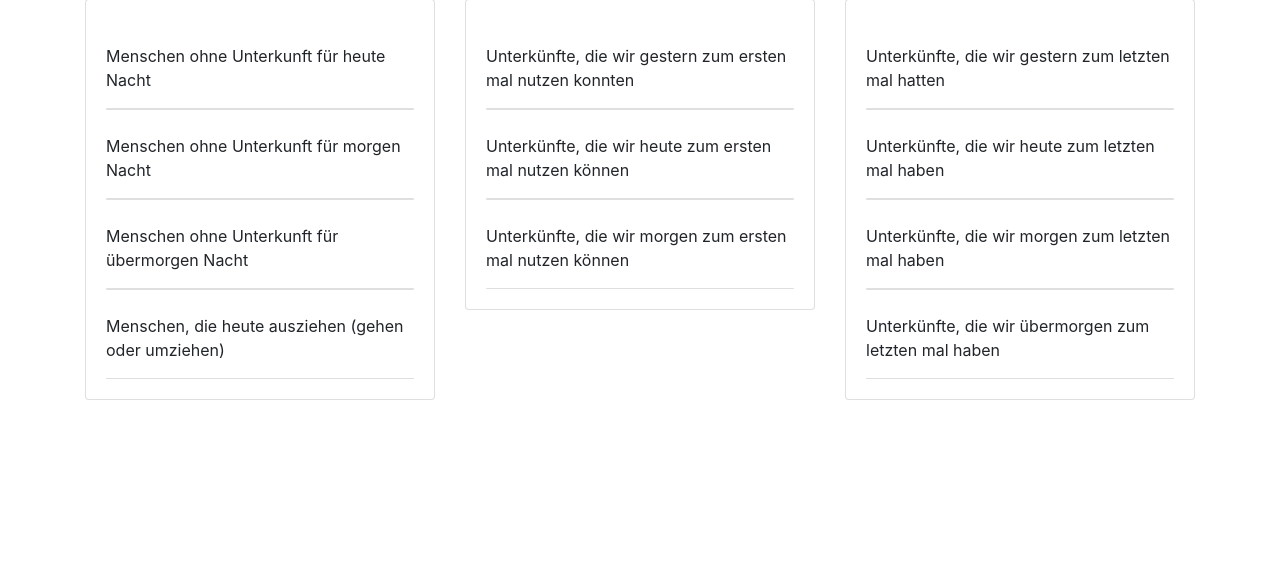
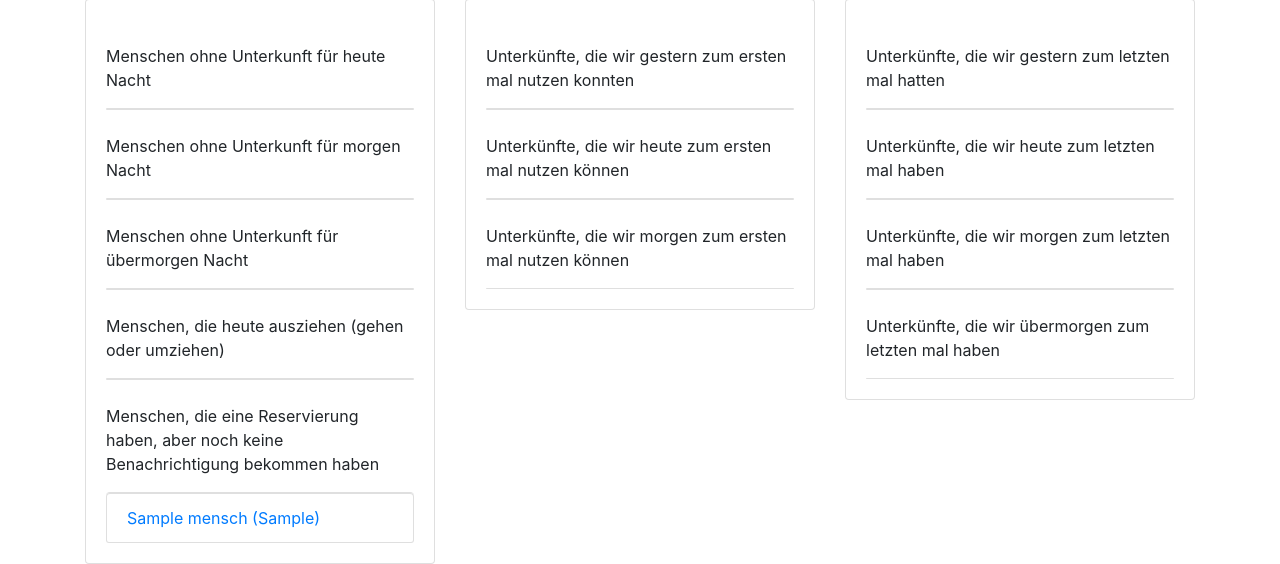
Before and after one commit to tadejensen/bettenboerse, a Flask app: page /hinweise in a window 1280 px wide. Shown: the part 381-945 px from the top of the page. Before the commit the page ends 781 px from the top, so only its background shows below. Run offline with Flask 2, Linux system fonts and the light colour scheme; tables that the repository leaves empty hold one stand-in row (values such as "Sample post"); data that the repository does not hold is empty.

Commit message:
Update warnings page

```diff
--- a/app.py
+++ b/app.py
@@ -1088,6 +1088,14 @@ def get_done_shelters_for_day(day):
     return shelters
 
 
+def get_menschen_with_reservation_without_notification():
+    for mensch in Mensch.query.all():
+        reservation = Reservation.query.filter_by(mensch=mensch).count()
+        notification = SignalLog.query.filter_by(mensch=mensch).first()
+        if reservation and not notification:
+            yield mensch
+
+
 @app.route('/hinweise')
 @auth.login_required
 def show_warnings():
@@ -1106,6 +1114,9 @@ def show_warnings():
     shelters_done_today = get_done_shelters_for_day(today)
     shelters_done_tomorrow = get_done_shelters_for_day(today + day_delta)
     shelters_done_tomorrow_tomorrow = get_done_shelters_for_day(today + day_delta + day_delta)
+    menschen_with_reservation_without_notification = get_menschen_with_reservation_without_notification()
+
+
     return render_template("warnings.html",
                             menschen_without_shelter_for_today=menschen_without_shelter_for_today,
                             menschen_without_shelter_for_tomorrow=menschen_without_shelter_for_tomorrow,
@@ -1118,6 +1129,7 @@ def show_warnings():
                             shelters_done_tomorrow=shelters_done_tomorrow,
                             menschen_moving_out_today=menschen_moving_out_today,
                             shelters_done_tomorrow_tomorrow=shelters_done_tomorrow_tomorrow,
+                            menschen_with_reservation_without_notification=menschen_with_reservation_without_notification,
                             )
 
 
--- a/templates/warnings.html
+++ b/templates/warnings.html
@@ -50,6 +50,13 @@
 </br><p>Menschen, die heute ausziehen (gehen oder umziehen)</p>
 <ul class="list-group">
     {% for mensch in menschen_moving_out_today %}
+    <li class="list-group-item"><a href="{{ url_for('show_mensch', id=mensch.id, _anchor='reservierungen') }}">{{ mensch.name }} ({{ mensch.bezugsgruppe }})</a></li>
+    {% endfor %}
+</ul>
+
+</br><p>Menschen, die eine Reservierung haben, aber noch keine Benachrichtigung bekommen haben</p>
+<ul class="list-group">
+    {% for mensch in menschen_with_reservation_without_notification %}
     <li class="list-group-item"><a href="{{ url_for('show_mensch', id=mensch.id, _anchor='reservierungen') }}">{{ mensch.name }} ({{ mensch.bezugsgruppe }})</a></li>
     {% endfor %}
 </ul>
```
